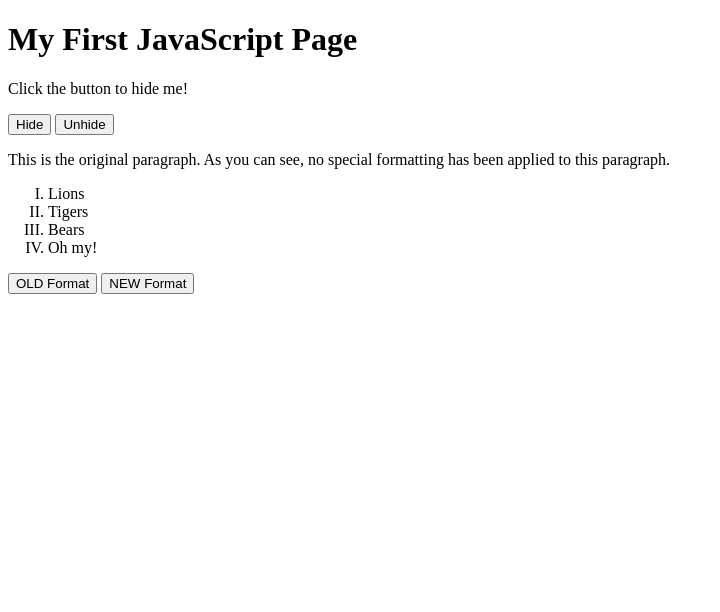
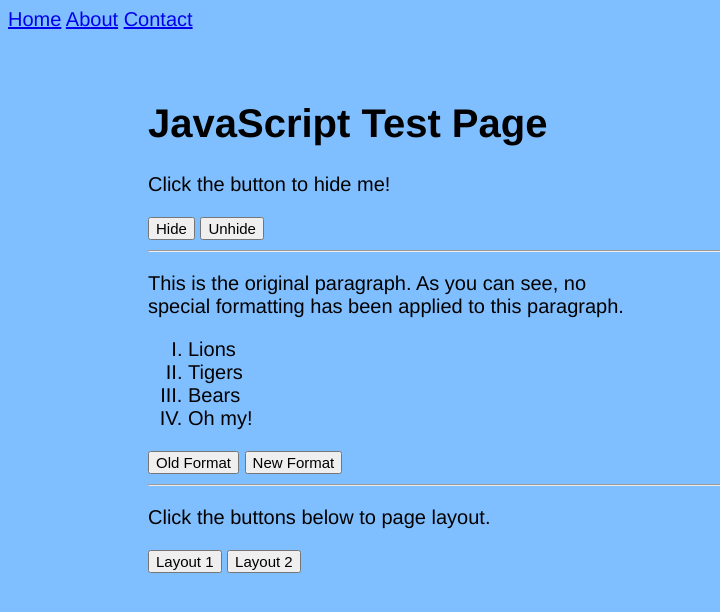
Before and after one commit to Ahowe042/testJS, a plain HTML site: page Index.html in a window 1280 px wide. Shown: the whole page, without its empty margins (0-720 px from the left). Drawn offline with Linux system fonts and the light colour scheme.

Commit message:
Add CSS and Style Changes
Added some CSS code to spruce up the page a bit. Added JS to create and style a navigation bar

```diff
--- a/Index.html
+++ b/Index.html
@@ -1,12 +1,26 @@
 <!DOCTYPE html>
 <html>
 <title>MyFirstJavaScriptPage</title>
+
+<head>
+  <link rel="stylesheet" href="styles.css">
+</head>
+
 <body>
 
 <!-- This line imports the JavaScript file (.js) so we can call the defined functions later on in our HTML code -->
 <script type="text/javascript" src="test1.js"></script>
 
-<h1>My First JavaScript Page</h1>
+<!-- This creates the navigation bar elements and provides us with a unique element id -->
+<div id="nav-bar">
+  <a href="#home" class="nav-item">Home</a>
+  <a href="#about" class="nav-item">About</a>
+  <a href="#contact" class="nav-item">Contact</a>
+</div>
+
+<!-- All content on the main page is contained within this div container. I use this div to create a uniform style using CSS in the "styles.css" sheet -->
+<div id="maincontent">
+<h1>JavaScript Test Page</h1>
 
 <p id="test" style.display="block">Click the button to hide me!</p>
 
@@ -16,7 +30,9 @@ that JavaScript IS capable of completing tasks directly in HTML code -->
 <button type="button" onclick="document.getElementById('test').style.display='none'">Hide</button>
 <button type="button" onclick="document.getElementById('test').style.display='block'">Unhide</button>
 
-<p id="formatP2" color="red">This is the original paragraph. As you can see, no special formatting has been applied to this paragraph.</p>
+<hr >
+
+<p id="formatP2" color="red">This is the original paragraph. As you can see, no <br>special formatting has been applied to this paragraph.</p>
 
 <!-- This is an ordered list with type "I", which simply means the list items will appear
 with Roman Numerals before each one -->
@@ -29,8 +45,15 @@ with Roman Numerals before each one -->
 
 <!-- Both of these buttons call functions within their *onclick* event. Function names are indicated by the
 parentheses after the function name, which is common nomenclature among most programming languages -->
-<button type="button" onclick="revertFormat()">OLD Format</button>
-<button type="button" onclick="changeFormat()">NEW Format</button>
+<button type="button" onclick="revertFormat()">Old Format</button>
+<button type="button" onclick="changeFormat()">New Format</button>
 
+<hr >
+
+<!-- These buttons call the two JavaScript functions which modify the placement and appearance of the navigation bar -->
+<p>Click the buttons below to page layout.</p>
+<button type="button" onclick="transformPage1()">Layout 1</button>
+<button type="button" onclick="transformPage2()">Layout 2</button>
+</div>
 </body>
 </html>
--- /dev/null
+++ b/styles.css
@@ -0,0 +1,20 @@
+body {
+  background-color: #80bfff;
+  font-family: Helvetica;
+  font-size: 20px;
+}
+
+button {
+  font-size: 15px;
+}
+
+#nav-bar a:hover {
+  color: #ff3300;r
+  font-size: 24px;
+}
+
+#maincontent {
+  margin-left: 140px;
+  margin-right: 140px;
+  margin-top: 70px;
+}
--- a/test1.js
+++ b/test1.js
@@ -1,16 +1,42 @@
 
-// This function (called by the OLD Format button) reverts the paragraph text and styling to its original form.
+// This function (called by the Old Format button) reverts the paragraph text and styling to its original form.
 // The list numbering style is also reverted to "I" for Roman Numerals
 function revertFormat() {
-  document.getElementById("formatP2").innerHTML = "This is the original paragraph. As you can see, no special formatting has been applied to this paragraph."
-  document.getElementById("formatP2").style = "color:black; font-family:serif"
+  document.getElementById("formatP2").innerHTML = "This is the original paragraph. As you can see, no <br>special formatting has been applied to this paragraph."
+  document.getElementById("formatP2").style = "color:black; font-family:sans-serif"
+  document.getElementById("formatL2").style = "color:black; font-family:sans-serif"
   document.getElementById("formatL2").type = "I"
 }
 
-// This function (called by the NEW Format button) completely changes the paragraph text along with its font styling.
+// This function (called by the New Format button) completely changes the paragraph text along with its font styling.
 // It also changes the ordered list numbering style to "A", which is alphabetical.
 function changeFormat() {
-  document.getElementById("formatP2").innerHTML = "This is the newly formatted paragraph, complete with color change, font change, and <b>bolded letters.</b> Also, notice how the list below changed as well."
-  document.getElementById("formatP2").style = "color:blue; font-family:sans-serif"
+  document.getElementById("formatP2").innerHTML = "This is the newly formatted paragraph, complete with <br>color change, font change, and <b>bolded letters.</b> Also, <br>notice how the list below changed as well."
+  document.getElementById("formatP2").style = "color:#6600cc; font-family:serif"
+  document.getElementById("formatL2").style = "color:#6600cc; font-family:serif"
   document.getElementById("formatL2").type = "A"
 }
+
+// This function (called by the Layout 1 button) renders CSS code which causes the navigation bar to appear on the left hand side of the page.
+function transformPage1() {
+  document.getElementById("nav-bar").style = "height: 100%; width: 130px; position: fixed; z-index: 1; top: 0px; left: 0px; background: #ffff66; padding: 10px 0; font-family: Helvetica"
+
+// This chunk calls any elements with a certain class name and modifies their CSS style
+  var x = document.getElementsByClassName("nav-item");
+  var i;
+  for (i = 0; i < x.length; i++) {
+    x[i].style = "padding: 6px 8px 6px 16px; text-decoration: none; font-size: 22px; color: #0066cc; display: block"
+  }
+}
+
+// This function (called by the Layout 2 button) renders CSS code which causes the navigation bar to appear at the top of the page.
+function transformPage2() {
+  document.getElementById("nav-bar").style = "height: 30px; width: 100%; position: fixed; z-index: 1; top: 0px; left: 0px; background: #ffff66; padding: 10px 0; font-family: Helvetica"
+
+// This chunk calls any elements with a certain class name and modifies their CSS style
+  var x = document.getElementsByClassName("nav-item");
+  var i;
+  for (i = 0; i < x.length; i++) {
+    x[i].style = "padding: 30px 8px 6px 20px; text-decoration: none; font-size: 22px; color: #0066cc; display: inline"
+  }
+}
```
Also changed, not shown: 1 other file.
